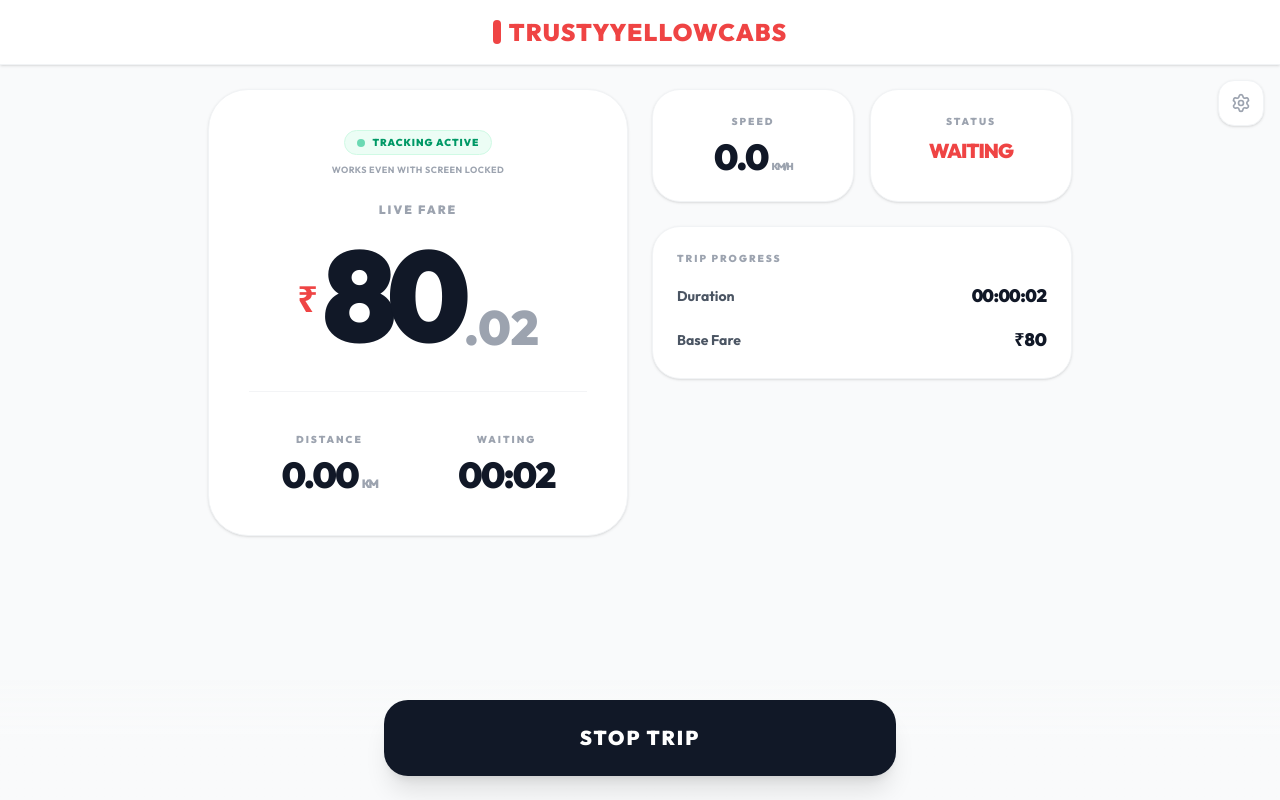
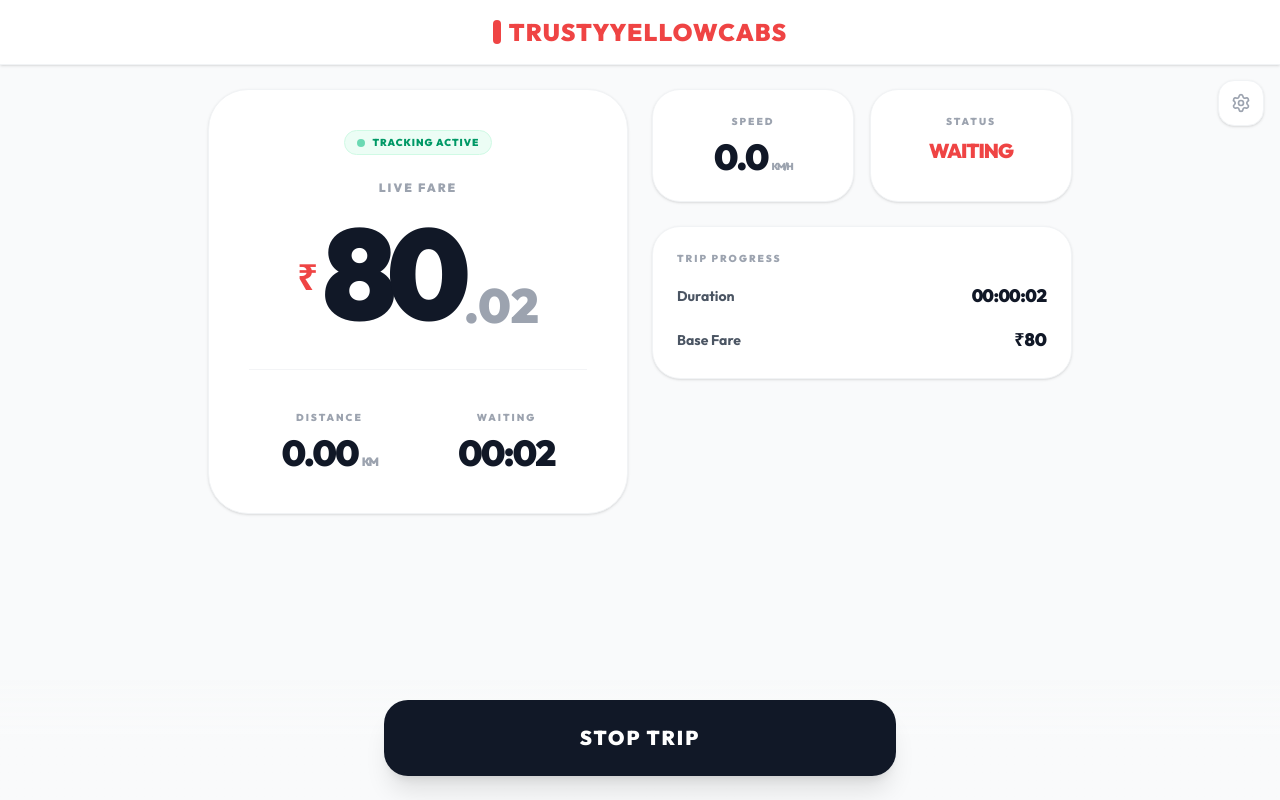
Before and after one commit to Yellowcabs/Trustymeter, a React (Vite) app: page / in a window 1280 px wide. Both pictures are taken after a click on the button "START TRIP". Built offline with nearby package versions, Linux system fonts and the light colour scheme; no server answers.

Commit message:
update files

```diff
--- a/src/App.tsx
+++ b/src/App.tsx
@@ -273,14 +273,9 @@
             <div className="w-full bg-white rounded-[40px] p-8 sm:p-10 text-center shadow-sm border border-[#F1F3F5]">
               {/* Background Mode Indicator */}
               {(status === 'ACTIVE' || status === 'WAITING') && (
-                <div className="flex flex-col items-center mb-6">
-                  <div className="flex items-center justify-center gap-2 px-3 py-1 bg-emerald-50 text-emerald-600 rounded-full border border-emerald-100 w-fit mx-auto">
-                    <div className="w-2 h-2 bg-emerald-500 rounded-full animate-pulse" />
-                    <span className="text-[10px] font-black uppercase tracking-widest">Tracking Active</span>
-                  </div>
-                  <p className="text-[9px] text-[#9CA3AF] font-bold uppercase mt-2 tracking-wider">
-                    Works even with screen locked
-                  </p>
+                <div className="flex items-center justify-center gap-2 px-3 py-1 bg-emerald-50 text-emerald-600 rounded-full border border-emerald-100 mb-6 w-fit mx-auto">
+                  <div className="w-2 h-2 bg-emerald-500 rounded-full animate-pulse" />
+                  <span className="text-[10px] font-black uppercase tracking-widest">Tracking Active</span>
                 </div>
               )}
               <div className="text-[#9CA3AF] text-[12px] font-black tracking-[2px] uppercase mb-3">Live Fare</div>
@@ -510,6 +505,7 @@
                 </div>
 
 
+
                 <div className="bg-[#F9FAFB] p-6 rounded-[28px] border border-[#F1F3F5]">
                   <label className="text-[10px] font-black text-[#9CA3AF] uppercase tracking-[2px] mb-3 block">Base Fare (₹)</label>
                   <input
@@ -528,8 +524,6 @@
                     className="w-full bg-transparent text-5xl font-black outline-none text-[#111827] tracking-tighter"
                   />
                 </div>
-
-
               </div>
 
               <button
```
